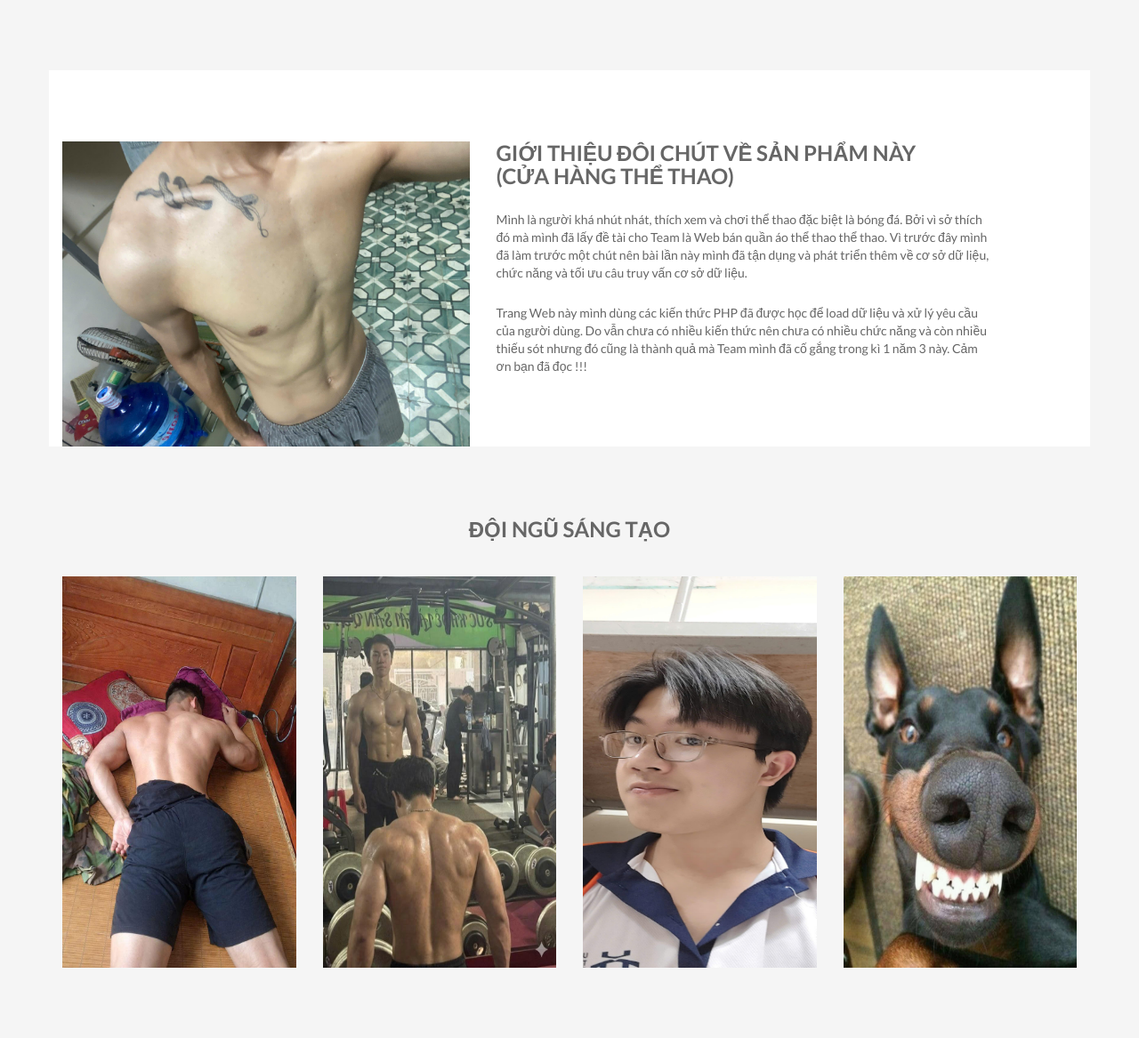
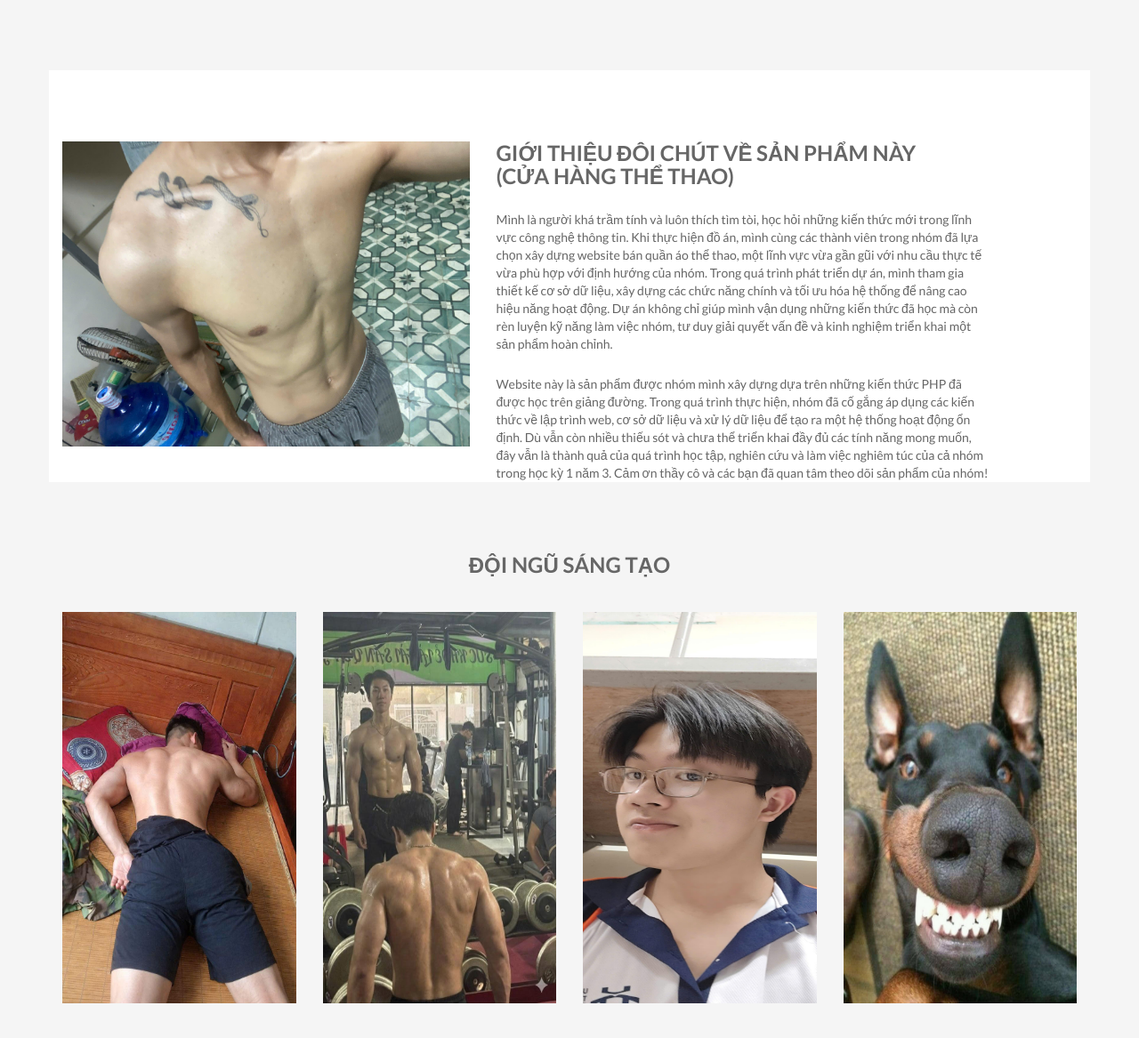
Before and after one commit to Nguyen-The-Anh77/sport_shop, a PHP site: template views/page/about.php in a window 1280 px wide. Shown: the part 434-1601 px from the top of the page at 89% size. Run offline with PHP 8.4, Linux system fonts and the light colour scheme; the template is opened without the code that fills it, so the values that code supplies are empty.

Commit message:
update file about.php

```diff
--- a/views/page/about.php
+++ b/views/page/about.php
@@ -41,9 +41,12 @@
                                 <div class="about-author">
                                     <h3>Giới thiệu đôi chút về sản phẩm này<br /> (cửa hàng thể thao)</h3>
                                 </div>
-                                <p style="font-size: 14px">Mình là người khá nhút nhát, thích xem và chơi thể thao đặc biệt là bóng đá. Bởi vì sở thích đó mà mình đã lấy đề tài cho Team là Web bán quần áo thể thao thể thao. Vì trước đây mình đã làm trước một chút nên bài lần này mình đã tận dụng và phát triển thêm về cơ sở dữ liệu, chức năng và tối ưu câu truy vấn cơ sở dữ liệu. </p>
+                                <p style="font-size: 14px">Mình là người khá trầm tính và luôn thích tìm tòi, học hỏi những kiến thức mới trong lĩnh vực công nghệ thông tin. Khi thực hiện đồ án, mình cùng các thành viên trong nhóm đã lựa chọn xây dựng website bán quần áo thể thao, một lĩnh vực vừa gần gũi với nhu cầu thực tế vừa phù hợp với định hướng của nhóm. Trong quá trình phát triển dự án, mình tham gia thiết kế cơ sở dữ liệu, xây dựng các chức năng chính và tối ưu hóa hệ thống để nâng cao hiệu năng hoạt động. Dự án không chỉ giúp mình vận dụng những kiến thức đã học mà còn rèn luyện kỹ năng làm việc nhóm, tư duy giải quyết vấn đề và kinh nghiệm triển khai một sản phẩm hoàn chỉnh.</p>
 
-                                <p style="font-size: 14px">Trang Web này mình dùng các kiến thức PHP đã được học để load dữ liệu và xử lý yêu cầu của người dùng. Do vẫn chưa có nhiều kiến thức nên chưa có nhiều chức năng và còn nhiều thiếu sót nhưng đó cũng là thành quả mà Team mình đã cố gắng trong kì 1 năm 3 này. Cảm ơn bạn đã đọc !!!</p>
+                                <p style="font-size: 14px">Website này là sản phẩm được nhóm mình xây dựng dựa trên những kiến thức PHP đã được học trên giảng đường. Trong quá trình thực hiện, nhóm đã cố gắng áp dụng các kiến thức về lập trình web, cơ sở dữ liệu và xử lý dữ liệu để tạo ra một hệ thống hoạt động ổn định. Dù vẫn còn nhiều thiếu sót và chưa thể triển khai đầy đủ các tính năng mong muốn, đây vẫn là thành quả của quá trình học tập, nghiên cứu và làm việc nghiêm túc của cả nhóm trong học kỳ 1 năm 3.
+
+Cảm ơn thầy cô và các bạn đã quan tâm theo dõi sản phẩm của nhóm!
+</p>
                             </div>
                         </div>
                     </div>
```
